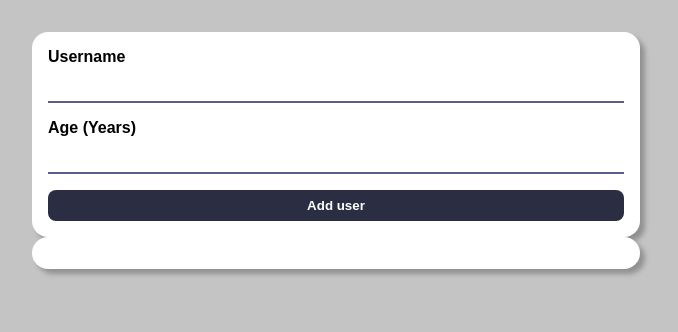
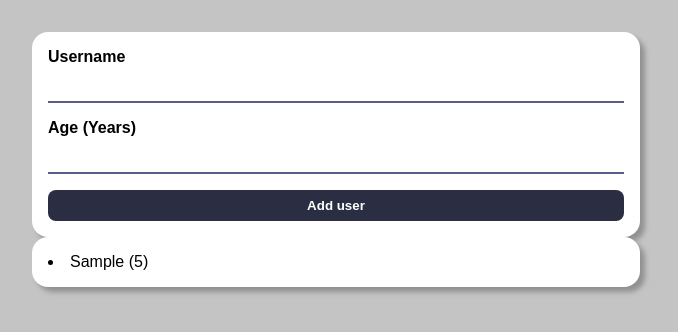
Before and after one commit to MarcinSQL/react-add-user, a React (Create React App) app: page / in a window 1280 px wide. Both pictures are taken after typing "Sample", "5" into the empty fields and a click on the button "Add user". Shown: the top 332 px of the page, without its empty margins (304-982 px from the left). Built offline with nearby package versions, Linux system fonts and the light colour scheme.

Commit message:
Added unique key to userInputs, Result component and logic to Results component

```diff
--- a/src/App.js
+++ b/src/App.js
@@ -5,6 +5,10 @@ import Results from "./components/Results";
 function App() {
   const [enteredData, setEnteredData] = useState([]);
   const userData = (userInputs) => {
+    userInputs = {
+      ...userInputs,
+      id: Math.random()
+    }
     setEnteredData((prevUserInputs) => {
       return [userInputs, ...prevUserInputs];
     });
--- /dev/null
+++ b/src/components/Result.js
@@ -0,0 +1,9 @@
+const Result = (props) => {
+  return (
+    <li>
+      {props.username} ({props.age})
+    </li>
+  );
+};
+
+export default Result;
--- a/src/components/Results.js
+++ b/src/components/Results.js
@@ -1,11 +1,18 @@
+import Result from "./Result";
 import Card from "./UI/Card";
 
-const Results = () => {
-    return (
-        <Card>
-
-        </Card>
-    );
-}
+const Results = (props) => {
+  return (
+    <Card>
+      {props.userInputs == 0 ? (
+        <p>No users entered</p>
+      ) : (
+        props.userInputs.map((data) => {
+          return (<Result key={data.id} username={data.username} age={data.age} />);
+        })
+      )}
+    </Card>
+  );
+};
 
 export default Results;
```
